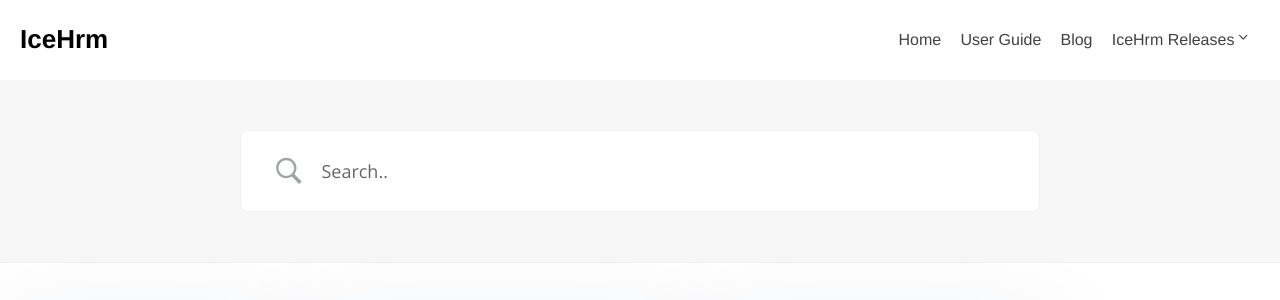
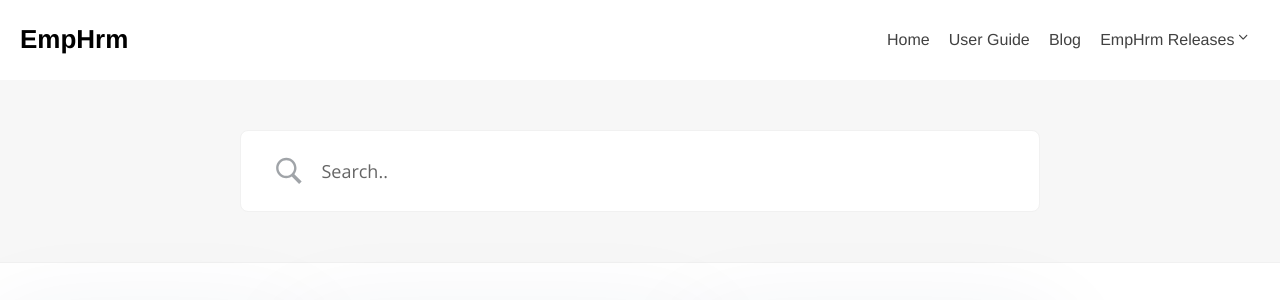
Before and after one commit to abhinavbalyan/EmpHrm, a PHP site: page /EmpHrm_local/docs/ in a window 1280 px wide. Shown: the top 300 px of the page. Run offline with PHP 8.4, Linux system fonts and the light colour scheme; some libraries are stand-ins or nearby versions.

Commit message:
Text Change
Text Change

```diff
--- a/common/docs_footer.php
+++ b/common/docs_footer.php
@@ -9,7 +9,7 @@
                                 <div class="footer-widget-area-inner site-info-inner">
                                     <div class="footer-html inner-link-style-normal">
                                         <div class="footer-html-inner">
-                                            <p>&copy; 2023 IceHrm</p>
+                                            <p>&copy; 2023 EmpHrm</p>
                                         </div>
                                     </div>
                                 </div>
@@ -43,17 +43,17 @@
                 <nav id="mobile-site-navigation" class="mobile-navigation drawer-navigation drawer-navigation-parent-toggle-false" role="navigation" aria-label="Primary Mobile Navigation">
                     <div class="mobile-menu-container drawer-menu-container">
                         <ul id="mobile-menu" class="menu has-collapse-sub-nav">
-                            <li class="menu-item menu-item-type-post_type menu-item-object-page menu-item-home menu-item-975"><a href="https://icehrm.com/explore/">Home</a></li>
-                            <li class="menu-item menu-item-type-custom menu-item-object-custom menu-item-976"><a href="https://icehrm.com/explore/docs">User Guide</a></li>
-                            <li class="menu-item menu-item-type-taxonomy menu-item-object-category menu-item-1704"><a href="https://icehrm.com/explore/category/blog/">Blog</a></li>
+                            <li class="menu-item menu-item-type-post_type menu-item-object-page menu-item-home menu-item-975"><a href="<?php echo Constant::$base_url ?>explore/">Home</a></li>
+                            <li class="menu-item menu-item-type-custom menu-item-object-custom menu-item-976"><a href="<?php echo Constant::$base_url ?>explore/docs">User Guide</a></li>
+                            <li class="menu-item menu-item-type-taxonomy menu-item-object-category menu-item-1704"><a href="<?php echo Constant::$base_url ?>explore/category/blog/">Blog</a></li>
                             <li class="menu-item menu-item-type-taxonomy menu-item-object-category menu-item-has-children menu-item-1705">
-                                <div class="drawer-nav-drop-wrap"><a href="https://icehrm.com/explore/category/icehrm-releases/">IceHrm Releases</a><button class="drawer-sub-toggle" data-toggle-duration="10" data-toggle-target="#mobile-menu .menu-item-1705 &gt; .sub-menu" aria-expanded="false"><span class="screen-reader-text">Expand child menu</span><span class="kadence-svg-iconset"><svg aria-hidden="true" class="kadence-svg-icon kadence-arrow-down-svg" fill="currentColor" version="1.1" xmlns="http://www.w3.org/2000/svg" width="24" height="24" viewBox="0 0 24 24">
+                                <div class="drawer-nav-drop-wrap"><a href="<?php echo Constant::$base_url ?>explore/category/icehrm-releases/">IceHrm Releases</a><button class="drawer-sub-toggle" data-toggle-duration="10" data-toggle-target="#mobile-menu .menu-item-1705 &gt; .sub-menu" aria-expanded="false"><span class="screen-reader-text">Expand child menu</span><span class="kadence-svg-iconset"><svg aria-hidden="true" class="kadence-svg-icon kadence-arrow-down-svg" fill="currentColor" version="1.1" xmlns="http://www.w3.org/2000/svg" width="24" height="24" viewBox="0 0 24 24">
                                                 <title>Expand</title>
                                                 <path d="M5.293 9.707l6 6c0.391 0.391 1.024 0.391 1.414 0l6-6c0.391-0.391 0.391-1.024 0-1.414s-1.024-0.391-1.414 0l-5.293 5.293-5.293-5.293c-0.391-0.391-1.024-0.391-1.414 0s-0.391 1.024 0 1.414z"></path>
                                             </svg></span></button></div>
                                 <ul class="sub-menu">
-                                    <li class="menu-item menu-item-type-post_type menu-item-object-page menu-item-2028"><a href="https://icehrm.com/explore/roadmap/">Roadmap</a></li>
-                                    <li class="menu-item menu-item-type-post_type menu-item-object-page menu-item-1948"><a href="https://icehrm.com/explore/release-notes/">Release Notes</a></li>
+                                    <li class="menu-item menu-item-type-post_type menu-item-object-page menu-item-2028"><a href="<?php echo Constant::$base_url ?>explore/roadmap/">Roadmap</a></li>
+                                    <li class="menu-item menu-item-type-post_type menu-item-object-page menu-item-1948"><a href="<?php echo Constant::$base_url ?>explore/release-notes/">Release Notes</a></li>
                                 </ul>
                             </li>
                         </ul>
--- a/common/docs_header.php
+++ b/common/docs_header.php
@@ -2105,9 +2105,9 @@
                                         <div class="site-main-header-inner-wrap site-header-row site-header-row-has-sides site-header-row-no-center">
                                             <div class="site-header-main-section-left site-header-section site-header-section-left">
                                                 <div class="site-header-item site-header-focus-item" data-section="title_tagline">
-                                                    <div class="site-branding branding-layout-standard"><a class="brand" href="https://icehrm.com/explore/" rel="home" aria-label="IceHrm">
+                                                    <div class="site-branding branding-layout-standard"><a class="brand" href="<?php echo Constant::$base_url ?>docs/" rel="home" aria-label="IceHrm">
                                                             <div class="site-title-wrap">
-                                                                <p class="site-title">IceHrm</p>
+                                                                <p class="site-title">EmpHrm</p>
                                                             </div>
                                                         </a></div>
                                                 </div>
@@ -2117,16 +2117,16 @@
                                                     <nav id="site-navigation" class="main-navigation header-navigation nav--toggle-sub header-navigation-style-standard header-navigation-dropdown-animation-none" role="navigation" aria-label="Primary Navigation">
                                                         <div class="primary-menu-container header-menu-container">
                                                             <ul id="primary-menu" class="menu">
-                                                                <li id="menu-item-975" class="menu-item menu-item-type-post_type menu-item-object-page menu-item-home menu-item-975"><a href="https://icehrm.com/explore/">Home</a></li>
-                                                                <li id="menu-item-976" class="menu-item menu-item-type-custom menu-item-object-custom menu-item-976"><a href="https://icehrm.com/explore/docs">User Guide</a></li>
-                                                                <li id="menu-item-1704" class="menu-item menu-item-type-taxonomy menu-item-object-category menu-item-1704"><a href="https://icehrm.com/explore/category/blog/">Blog</a></li>
-                                                                <li id="menu-item-1705" class="menu-item menu-item-type-taxonomy menu-item-object-category menu-item-has-children menu-item-1705"><a href="https://icehrm.com/explore/category/icehrm-releases/"><span class="nav-drop-title-wrap">IceHrm Releases<span class="dropdown-nav-toggle" aria-label="Expand child menu"><span class="kadence-svg-iconset svg-baseline"><svg aria-hidden="true" class="kadence-svg-icon kadence-arrow-down-svg" fill="currentColor" version="1.1" xmlns="http://www.w3.org/2000/svg" width="24" height="24" viewBox="0 0 24 24">
+                                                                <li id="menu-item-975" class="menu-item menu-item-type-post_type menu-item-object-page menu-item-home menu-item-975"><a href="<?php echo Constant::$base_url ?>explore/">Home</a></li>
+                                                                <li id="menu-item-976" class="menu-item menu-item-type-custom menu-item-object-custom menu-item-976"><a href="<?php echo Constant::$base_url ?>explore/docs">User Guide</a></li>
+                                                                <li id="menu-item-1704" class="menu-item menu-item-type-taxonomy menu-item-object-category menu-item-1704"><a href="<?php echo Constant::$base_url ?>explore/category/blog/">Blog</a></li>
+                                                                <li id="menu-item-1705" class="menu-item menu-item-type-taxonomy menu-item-object-category menu-item-has-children menu-item-1705"><a href="<?php echo Constant::$base_url ?>explore/category/icehrm-releases/"><span class="nav-drop-title-wrap">EmpHrm Releases<span class="dropdown-nav-toggle" aria-label="Expand child menu"><span class="kadence-svg-iconset svg-baseline"><svg aria-hidden="true" class="kadence-svg-icon kadence-arrow-down-svg" fill="currentColor" version="1.1" xmlns="http://www.w3.org/2000/svg" width="24" height="24" viewBox="0 0 24 24">
                                                                                         <title>Expand</title>
                                                                                         <path d="M5.293 9.707l6 6c0.391 0.391 1.024 0.391 1.414 0l6-6c0.391-0.391 0.391-1.024 0-1.414s-1.024-0.391-1.414 0l-5.293 5.293-5.293-5.293c-0.391-0.391-1.024-0.391-1.414 0s-0.391 1.024 0 1.414z"></path>
                                                                                     </svg></span></span></span></a>
                                                                     <ul class="sub-menu">
-                                                                        <li id="menu-item-2028" class="menu-item menu-item-type-post_type menu-item-object-page menu-item-2028"><a href="https://icehrm.com/explore/roadmap/">Roadmap</a></li>
-                                                                        <li id="menu-item-1948" class="menu-item menu-item-type-post_type menu-item-object-page menu-item-1948"><a href="https://icehrm.com/explore/release-notes/">Release Notes</a></li>
+                                                                        <li id="menu-item-2028" class="menu-item menu-item-type-post_type menu-item-object-page menu-item-2028"><a href="<?php echo Constant::$base_url ?>explore/roadmap/">Roadmap</a></li>
+                                                                        <li id="menu-item-1948" class="menu-item menu-item-type-post_type menu-item-object-page menu-item-1948"><a href="<?php echo Constant::$base_url ?>explore/release-notes/">Release Notes</a></li>
                                                                     </ul>
                                                                 </li>
                                                             </ul>
```
